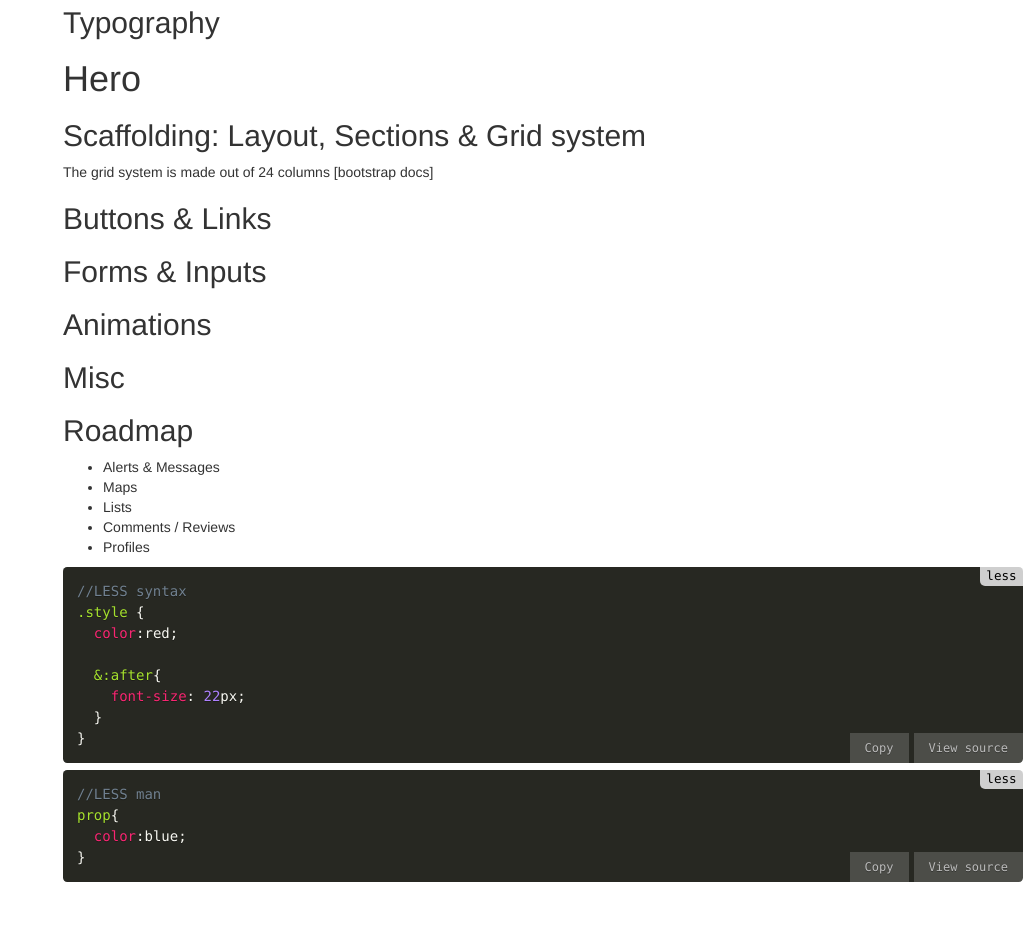
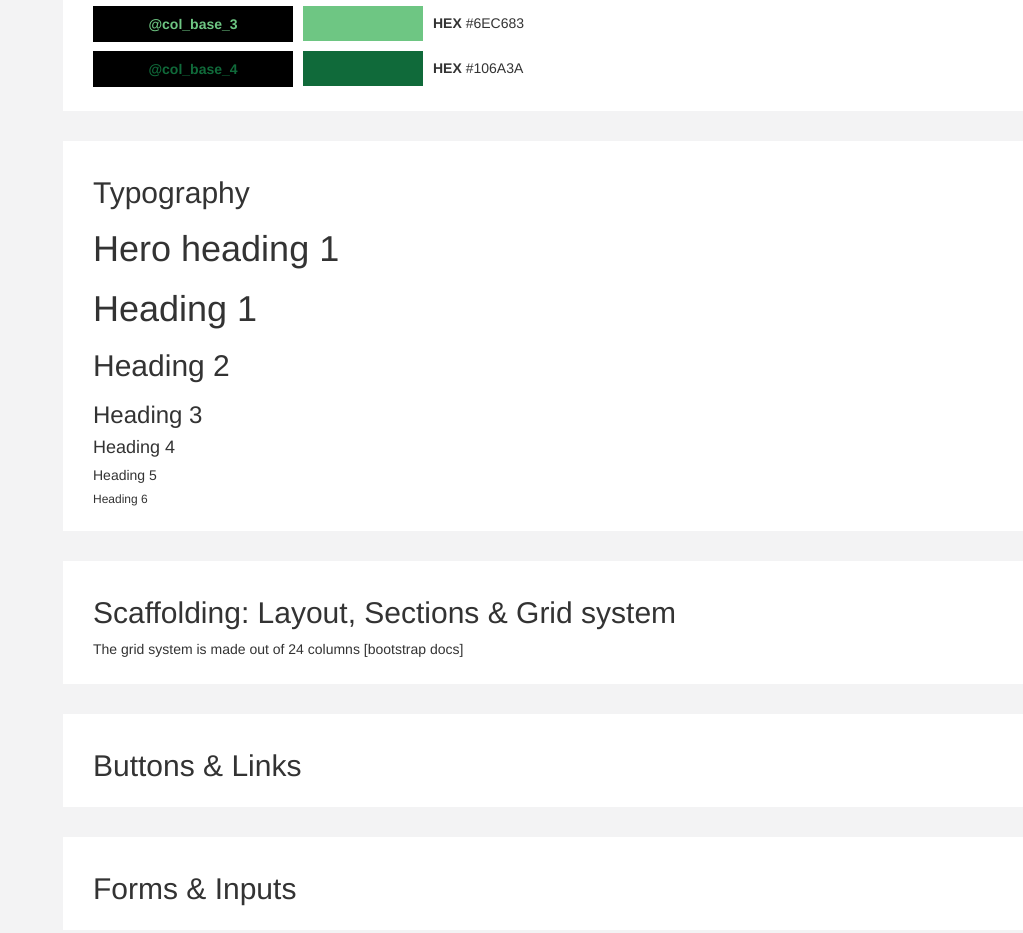
Before and after one commit to fadeit/is-styleguide, a website: page index.html in a window 1280 px wide. Shown: the part 1488-2421 px from the top of the page, without its empty margins (257-1280 px from the left). Before the commit the page ends 2377 px from the top, so only its background shows below. Drawn offline with Linux system fonts and the light colour scheme.

Commit message:
began typography, fixed bug in this-styleguide LESS file

```diff
--- a/assets/this-styleguide.less
+++ b/assets/this-styleguide.less
@@ -2,8 +2,18 @@
  * Importing variables and mixins to keep this file clean
  *
  */
-@import '../variables.less';
-@import '../mixins.less';
+@import '../src/variables.less';
+@import '../src/mixins.less';
+
+.container-fluid {
+  .col(@col_gray_3, b)
+}
+
+article {
+  padding:15px 30px 15px 30px;
+  margin:15px 0 30px;
+  .col(@w, b);
+}
 
 .intro {
   padding:35px 15px;
--- a/gulpfile.js
+++ b/gulpfile.js
@@ -9,7 +9,7 @@ gulp.task('less', function(){
       .pipe(less({
         plugins: [cleancss]
       }))
-      .pipe(gulp.dest('dist'));
+      .pipe(gulp.dest('./dist/'));
 });
 
 gulp.task('this-styleguide', function(){
@@ -21,8 +21,8 @@ gulp.task('this-styleguide', function(){
 });
 
 gulp.task('watch', function(){
-  gulp.watch('./src/**/*.less', ['default']);
-  gulp.watch('./assets/**/*.less', ['default']);
+  gulp.watch('./src/**/*.less', ['less']);
+  gulp.watch('./assets/**/*.less', ['this-styleguide']);
 });
 
-gulp.task('default', ['less', 'watch']);
+gulp.task('default', ['less', 'this-styleguide', 'watch']);
--- a/index.html
+++ b/index.html
@@ -190,7 +190,13 @@
         <!-- Typography -->
         <article>
           <h2>Typography</h2>
-          <h1 class="hero">Hero</h1>
+          <h1 class="hero">Hero heading 1</h1>
+          <h1>Heading 1</h1>
+          <h2>Heading 2</h2>
+          <h3>Heading 3</h3>
+          <h4>Heading 4</h4>
+          <h5>Heading 5</h5>
+          <h6>Heading 6</h6>
         </article>
 
         <!-- Scaffolding -->
```
Also changed, not shown: assets/this-styleguide.css.
